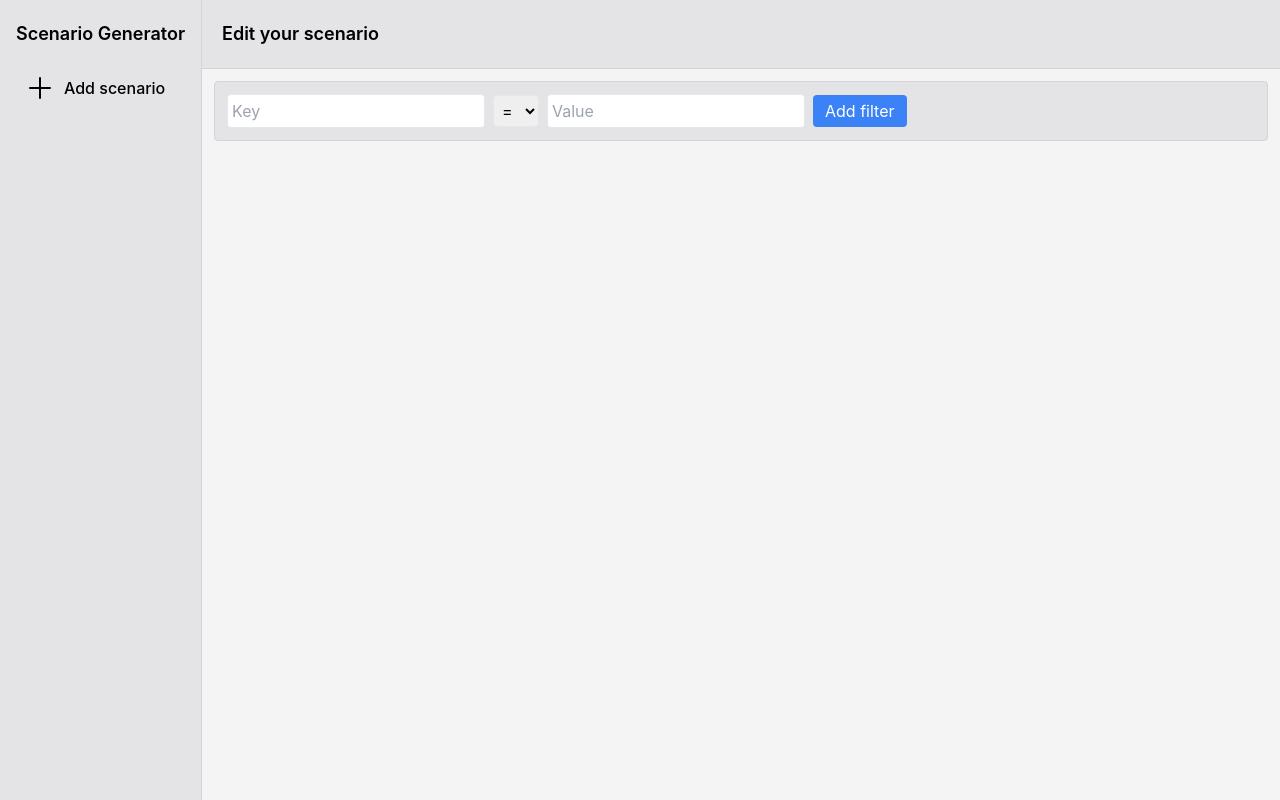
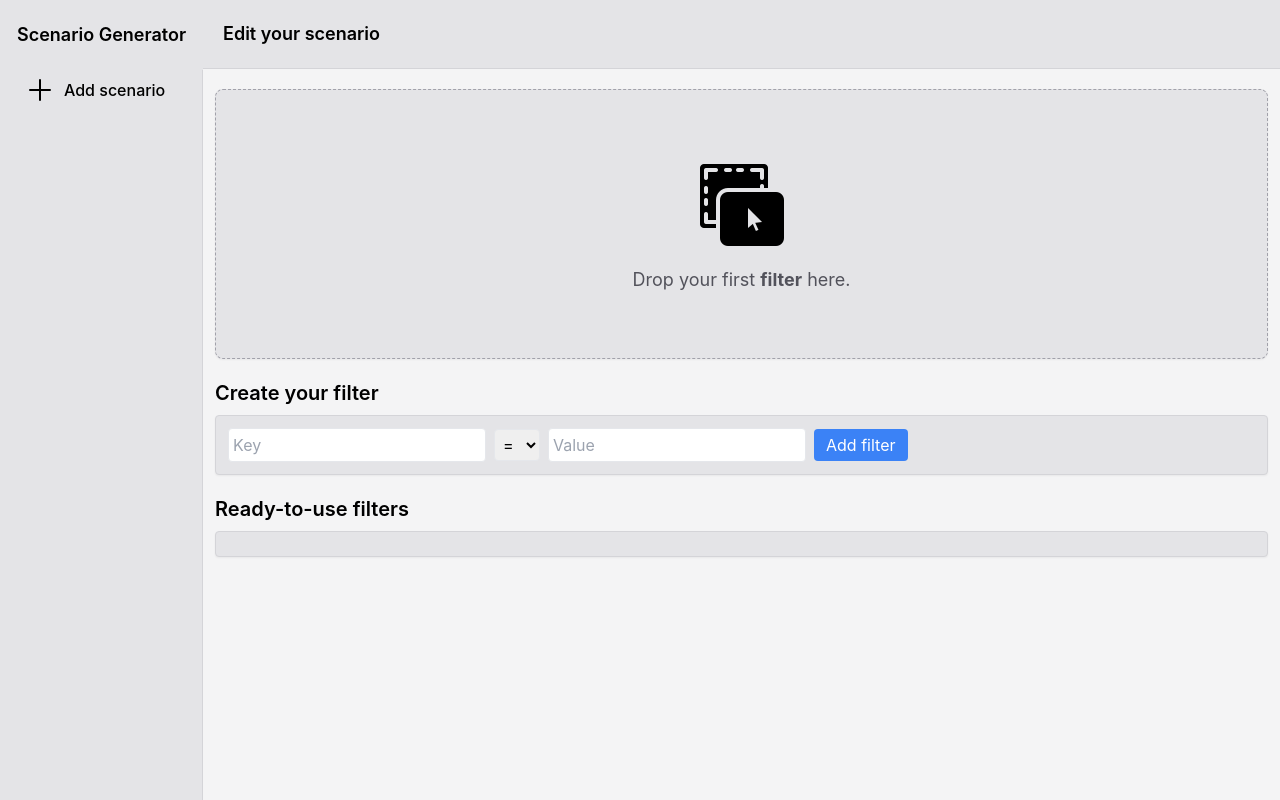
Before and after one commit to dmitry-lapin/AE-Project, a React (Create React App) app: page / in a window 1280 px wide. Built offline with nearby package versions, Linux system fonts and the light colour scheme.

Commit message:
add a drop filtersblocks area, where i gonna implement a scenariofunction. ready-to-use block was designed aswell, currently without almost any logic. but in this block you already can see already created filters.

```diff
--- a/src/App.js
+++ b/src/App.js
@@ -1,13 +1,13 @@
 import './App.css';
 import Header from './modules/header/header';
-import BlockEditor from './modules/ScenarioField/ScenarioField';
+import FiltersEditor from './modules/ScenarioField/ProductionField';
 
 function App() {
   return (
     <div className="App flex h-screen bg-zinc-100">
         <Header />
         <div className='flex-1'>
-          <BlockEditor />
+          <FiltersEditor />
         </div>
     </div>
   );
--- /dev/null
+++ b/src/modules/ScenarioField/ProductionField.jsx
@@ -0,0 +1,19 @@
+import React from "react";
+import FiltersField from "./components/FiltersField";
+import ScenarioConstructor from "./components/ScenarioConstructor";
+import CreatedFiltersComponent from "./components/CreatedFiltersComponent";
+
+const ProductionField = () => {
+    return (
+      <div className="space-y-5">
+        <div className="bg-zinc-200 border-b border-zinc-300 p-5 font-semibold text-lg ">
+            <p className="text-black">Edit your scenario</p>
+        </div>
+        <ScenarioConstructor />
+        <FiltersField />
+        <CreatedFiltersComponent />
+      </div>
+    );
+  };
+
+export default ProductionField;
--- a/src/modules/ScenarioField/ScenarioField.jsx
+++ /dev/null
@@ -1,15 +0,0 @@
-import React, { useState } from "react";
-import FiltersField from "./components/FiltersField";
-
-const ScenarioField = () => {
-    return (
-      <div className="space-y-3">
-        <div className="bg-zinc-200 border-b border-zinc-300 p-5 font-semibold text-lg ">
-            <p className="text-black">Edit your scenario</p>
-        </div>
-        <FiltersField />
-      </div>
-    );
-  };
-
-export default ScenarioField;
--- /dev/null
+++ b/src/modules/ScenarioField/components/CreatedFiltersComponent.jsx
@@ -0,0 +1,20 @@
+import React from "react";
+import { useSelector } from "react-redux";
+import ComponentWrapper from "../helpers/ComponentWrapper";
+import FilterBlock from "../helpers/FilterBlock";
+
+const CreatedFiltersComponent = () => {
+  const filters = useSelector((state) => state.filters);
+
+  return (
+    <ComponentWrapper header="Ready-to-use filters">
+        <div className="grid grid-cols-3 gap-4 p-3 bg-zinc-200 border border-zinc-300 rounded shadow-sm">
+            {filters.map((filter, index) => (
+              <FilterBlock key={index} filter={filter} />
+            ))}
+      </div>
+    </ComponentWrapper>
+  );
+};
+
+export default CreatedFiltersComponent;
--- a/src/modules/ScenarioField/components/FiltersField.jsx
+++ b/src/modules/ScenarioField/components/FiltersField.jsx
@@ -4,6 +4,7 @@ import { useDispatch } from "react-redux";
 import { addFilter } from "../slices/filtersSlice";
 
 import FilterComponent from "./FilterComponent";
+import ComponentWrapper from "../helpers/ComponentWrapper";
 
 const FiltersField = () => {
     const dispatch = useDispatch();
@@ -13,11 +14,12 @@ const FiltersField = () => {
     };
 
     return(
-        <>
-            <div className="p-3 mx-3 flex-1 bg-zinc-200 border border-zinc-300 rounded">
+        <ComponentWrapper header="Create your filter">
+            <div className="p-3 flex-1 bg-zinc-200 border border-zinc-300 rounded shadow-sm">
                 <FilterComponent onAddFilter={handleAddFilter}/>
             </div>
-        </>
+        </ComponentWrapper>
+
     );
 }
 
--- /dev/null
+++ b/src/modules/ScenarioField/components/ScenarioConstructor.jsx
@@ -0,0 +1,15 @@
+import React from "react";
+import DragndropImage from '../../../media/dragndrop.png';
+
+const ScenarioConstructor = () => {
+    return(
+        <div className="bg-zinc-200 border border-dashed border-zinc-400 mx-3 rounded-lg shadow-sm">
+            <div className="flex flex-col items-center py-16 space-y-3">
+                <img src={DragndropImage} alt="drag'n'drop"/>
+                <p className="font-normal text-lg text-zinc-600">Drop your first <span className="font-bold">filter</span> here.</p>
+            </div>
+        </div>
+    );
+}
+
+export default ScenarioConstructor;
--- /dev/null
+++ b/src/modules/ScenarioField/helpers/ComponentWrapper.jsx
@@ -0,0 +1,14 @@
+import React from "react";
+
+const ComponentWrapper = ({children, header}) => {
+    return(
+        <div className="mx-3 space-y-2">
+            <div>
+                    <p className="font-semibold text-xl">{header}</p>
+            </div>
+            {children}
+        </div>
+    );
+}
+
+export default ComponentWrapper;
--- /dev/null
+++ b/src/modules/ScenarioField/helpers/FilterBlock.jsx
@@ -0,0 +1,13 @@
+import React from "react";
+
+const FilterBlock = ({ filter }) => {
+  return (
+    <div className="p-3 bg-zinc-200 border border-zinc-300 rounded shadow-sm">
+      <p className="text-black text-center">
+        {filter.key} {filter.comparison} {filter.value}
+      </p>
+    </div>
+  );
+};
+
+export default FilterBlock;
--- a/src/modules/header/header.jsx
+++ b/src/modules/header/header.jsx
@@ -3,11 +3,13 @@ import Menu from "./components/menu";
 
 const Header = () => {
   return (
-    <div className="px-4 w-fit h-full bg-zinc-200 text-white border-r border-zinc-300">
-      <div className="Logo py-5 font-semibold text-lg ">
+    <div className="flex flex-col h-screen bg-zinc-200 text-white">
+      <div className="Logo py-5 font-semibold text-lg border border-transparent px-4">
         <p className="text-black text-center">Scenario Generator</p>
       </div>
-      <Menu/>
+      <div className="flex-grow border-r border-zinc-300 px-4">
+        <Menu />
+      </div>
     </div>
   );
 }
```
Also changed, not shown: src/media/dragndrop.png (added).
